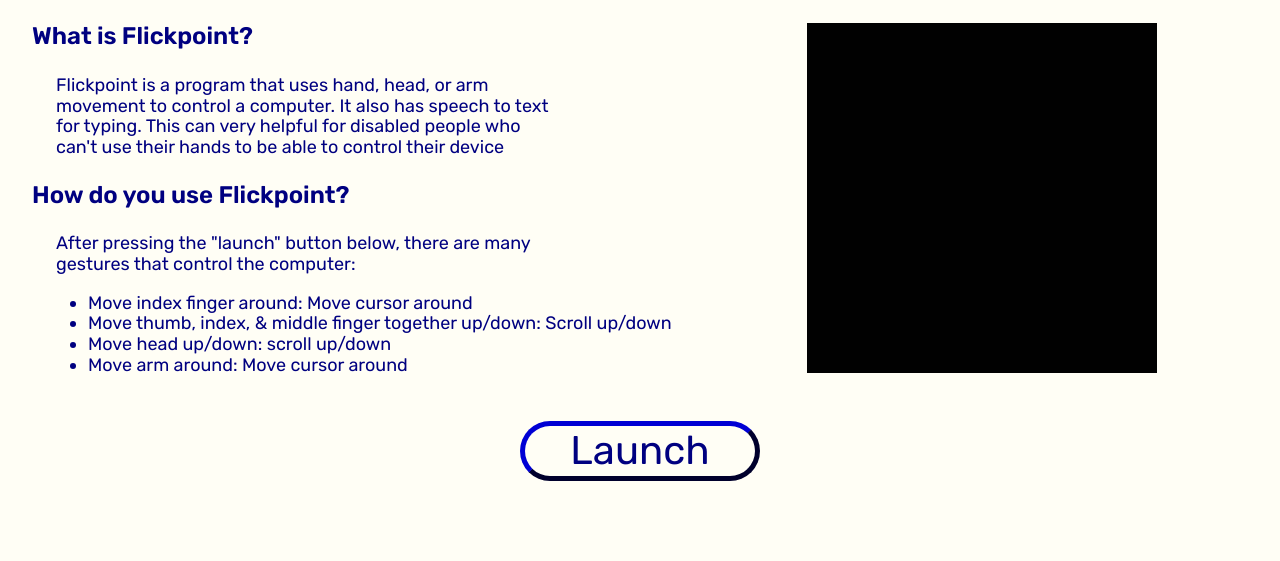
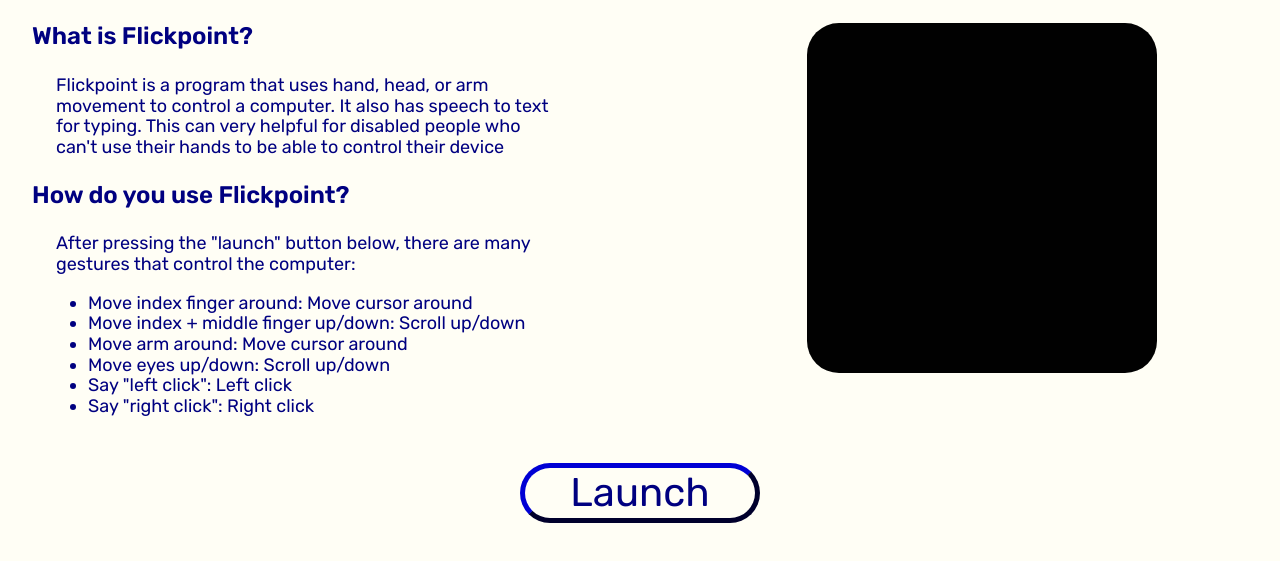
Before and after one commit to pbhak/LAH-IX, a website: page public/index.html in a window 1280 px wide. Shown: the part 183-744 px from the top of the page. Drawn offline with Linux system fonts and the light colour scheme.

Commit message:
Work more on website again 💀

```diff
--- a/public/css/styles.css
+++ b/public/css/styles.css
@@ -68,4 +68,5 @@
 img {
     float: right;
     margin-right: 7.7rem;
+    border-radius: 2rem;
 }
--- a/public/index.html
+++ b/public/index.html
@@ -33,11 +33,11 @@
     </p>
     <ul>
       <li>Move index finger around: Move cursor around</li>
-      <li>
-        Move thumb, index, & middle finger together up/down: Scroll up/down
-      </li>
-      <li>Move head up/down: scroll up/down</li>
+      <li>Move index + middle finger up/down: Scroll up/down</li>
       <li>Move arm around: Move cursor around</li>
+      <li>Move eyes up/down: Scroll up/down</li>
+      <li>Say "left click": Left click</li>
+      <li>Say "right click": Right click</li>
     </ul>
     <a href="main.html"><button>Launch</button></a>
   </body>
```
